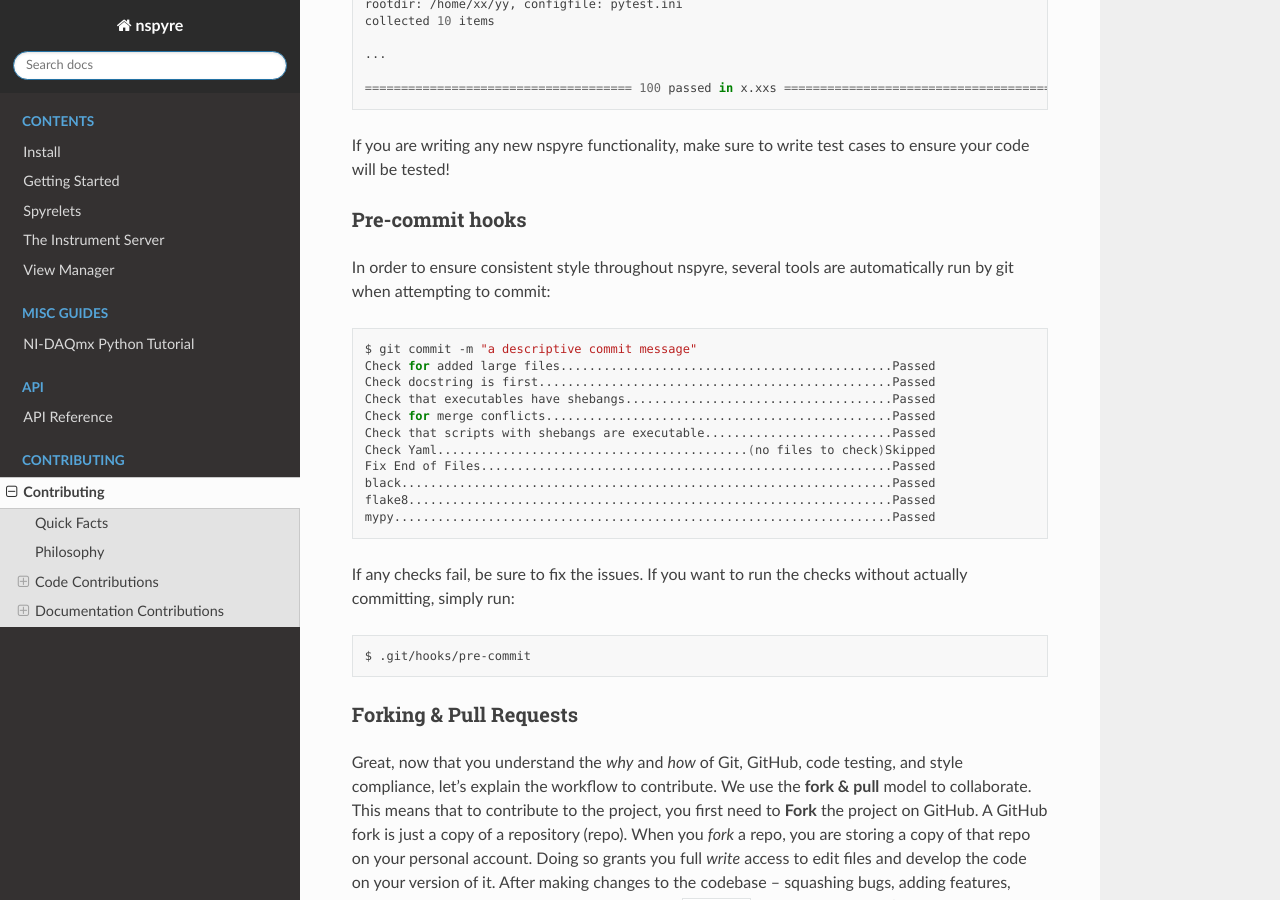
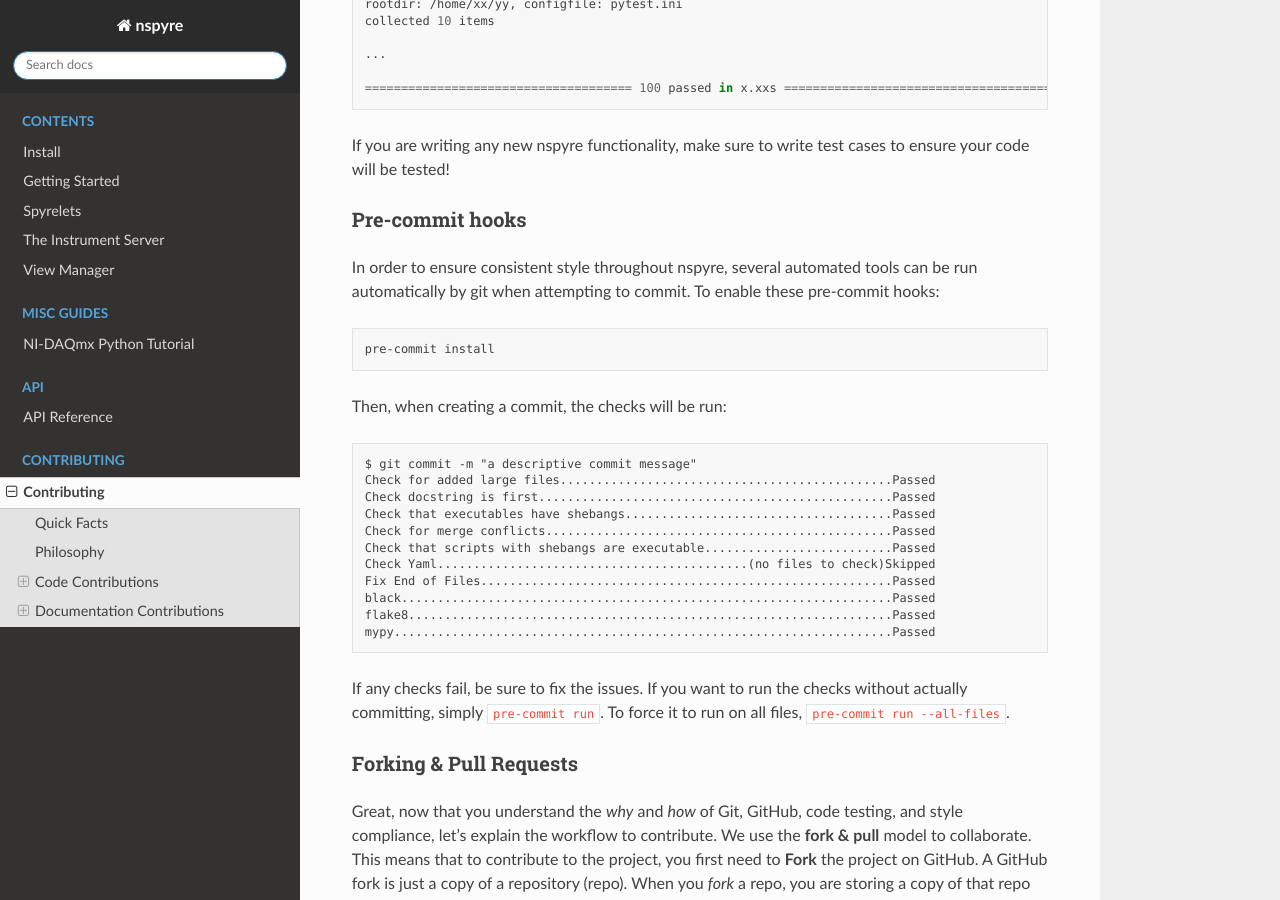
Before and after one commit to nspyre-org/nspyre, a Sphinx documentation site: the page built from docs/source/contributing.rst, in a window 1280 px wide and 900 px high, scrolled down 2023 px. Built offline with Sphinx 7.4.7 and the Read the Docs theme 2.0.0, drawn with Linux system fonts in a browser that asks for light colours.

Commit message:
update pre-commit instructions in contributions doc

```diff
--- a/docs/source/contributing.rst
+++ b/docs/source/contributing.rst
@@ -73,10 +73,17 @@
 Pre-commit hooks
 ----------------
 
-In order to ensure consistent style throughout nspyre, several tools are automatically run
-by git when attempting to commit:
+In order to ensure consistent style throughout nspyre, several automated tools
+can be run automatically by git when attempting to commit. To enable these
+pre-commit hooks:
 
 .. code-block:: bash
+
+   pre-commit install
+
+Then, when creating a commit, the checks will be run:
+
+.. code-block::
 
    $ git commit -m "a descriptive commit message"
    Check for added large files..............................................Passed
@@ -90,12 +97,9 @@
    flake8...................................................................Passed
    mypy.....................................................................Passed
 
-If any checks fail, be sure to fix the issues. If you want to run the checks without actually committing, simply run:
-
-.. code-block:: bash
-
-   $ .git/hooks/pre-commit
-
+If any checks fail, be sure to fix the issues. If you want to run the checks
+without actually committing, simply ``pre-commit run``. To force it to run on
+all files, ``pre-commit run --all-files``.
 
 Forking & Pull Requests
 ------------------------------------------
```
